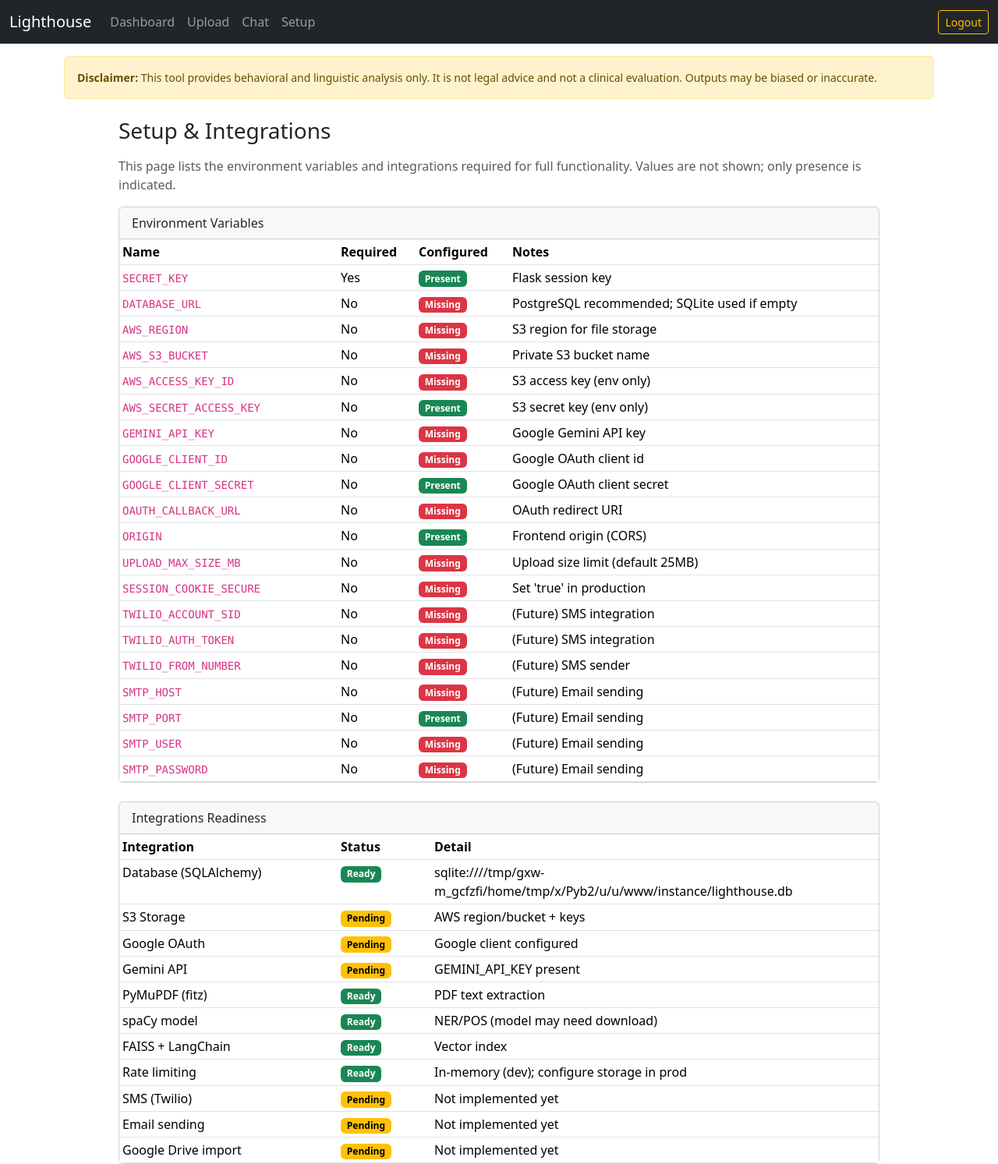
After one commit to TYjacoby71/Project-Lighthouse, a Flask app: page /setup in a window 1280 px wide. The commit adds this page. Shown: the whole page at 78% size. Run offline with Flask 3, Linux system fonts and the light colour scheme; a user stored in the database is signed in; some libraries are stand-ins or nearby versions.

Commit message:
feat: Add setup page to display env vars and integrations
Co-authored-by: jacobboulette <jacobboulette@outlook.com>

```diff
--- a/app/main/routes.py
+++ b/app/main/routes.py
@@ -500,3 +500,69 @@ def draft_response(communication_id: int):
     if not text_out:
         text_out = "AI draft unavailable. Configure GEMINI_API_KEY."
     return jsonify({'draft': text_out})
+
+
+@main_bp.route('/setup')
+@login_required
+def setup_page():
+    cfg = current_app.config
+
+    def present(key: str) -> bool:
+        val = cfg.get(key)
+        if isinstance(val, str):
+            return bool(val.strip())
+        return bool(val)
+
+    envs = [
+        {"name": "SECRET_KEY", "required": True, "present": present('SECRET_KEY'), "notes": "Flask session key"},
+        {"name": "DATABASE_URL", "required": False, "present": present('DATABASE_URL'), "notes": "PostgreSQL recommended; SQLite used if empty"},
+        {"name": "AWS_REGION", "required": False, "present": present('AWS_REGION'), "notes": "S3 region for file storage"},
+        {"name": "AWS_S3_BUCKET", "required": False, "present": present('AWS_S3_BUCKET'), "notes": "Private S3 bucket name"},
+        {"name": "AWS_ACCESS_KEY_ID", "required": False, "present": bool(os.getenv('AWS_ACCESS_KEY_ID')), "notes": "S3 access key (env only)"},
+        {"name": "AWS_SECRET_ACCESS_KEY", "required": False, "present": bool(os.getenv('AWS_SECRET_ACCESS_KEY')), "notes": "S3 secret key (env only)"},
+        {"name": "GEMINI_API_KEY", "required": False, "present": present('GEMINI_API_KEY'), "notes": "Google Gemini API key"},
+        {"name": "GOOGLE_CLIENT_ID", "required": False, "present": bool(os.getenv('GOOGLE_CLIENT_ID')), "notes": "Google OAuth client id"},
+        {"name": "GOOGLE_CLIENT_SECRET", "required": False, "present": bool(os.getenv('GOOGLE_CLIENT_SECRET')), "notes": "Google OAuth client secret"},
+        {"name": "OAUTH_CALLBACK_URL", "required": False, "present": bool(os.getenv('OAUTH_CALLBACK_URL')), "notes": "OAuth redirect URI"},
+        {"name": "ORIGIN", "required": False, "present": present('ORIGIN'), "notes": "Frontend origin (CORS)"},
+        {"name": "UPLOAD_MAX_SIZE_MB", "required": False, "present": bool(os.getenv('UPLOAD_MAX_SIZE_MB')), "notes": "Upload size limit (default 25MB)"},
+        {"name": "SESSION_COOKIE_SECURE", "required": False, "present": bool(os.getenv('SESSION_COOKIE_SECURE')), "notes": "Set 'true' in production"},
+        # Future optional integrations
+        {"name": "TWILIO_ACCOUNT_SID", "required": False, "present": bool(os.getenv('TWILIO_ACCOUNT_SID')), "notes": "(Future) SMS integration"},
+        {"name": "TWILIO_AUTH_TOKEN", "required": False, "present": bool(os.getenv('TWILIO_AUTH_TOKEN')), "notes": "(Future) SMS integration"},
+        {"name": "TWILIO_FROM_NUMBER", "required": False, "present": bool(os.getenv('TWILIO_FROM_NUMBER')), "notes": "(Future) SMS sender"},
+        {"name": "SMTP_HOST", "required": False, "present": bool(os.getenv('SMTP_HOST')), "notes": "(Future) Email sending"},
+        {"name": "SMTP_PORT", "required": False, "present": bool(os.getenv('SMTP_PORT')), "notes": "(Future) Email sending"},
+        {"name": "SMTP_USER", "required": False, "present": bool(os.getenv('SMTP_USER')), "notes": "(Future) Email sending"},
+        {"name": "SMTP_PASSWORD", "required": False, "present": bool(os.getenv('SMTP_PASSWORD')), "notes": "(Future) Email sending"},
+    ]
+
+    # Integration readiness checks
+    db_url = None
+    try:
+        db_url = str(db.engine.url)
+    except Exception:
+        db_url = 'Unavailable'
+
+    def check_import(mod_path: str) -> bool:
+        try:
+            __import__(mod_path)
+            return True
+        except Exception:
+            return False
+
+    integrations = [
+        {"name": "Database (SQLAlchemy)", "ready": True, "detail": db_url},
+        {"name": "S3 Storage", "ready": (present('AWS_REGION') and present('AWS_S3_BUCKET') and bool(os.getenv('AWS_ACCESS_KEY_ID')) and bool(os.getenv('AWS_SECRET_ACCESS_KEY'))), "detail": "AWS region/bucket + keys"},
+        {"name": "Google OAuth", "ready": (bool(os.getenv('GOOGLE_CLIENT_ID')) and bool(os.getenv('GOOGLE_CLIENT_SECRET'))), "detail": "Google client configured"},
+        {"name": "Gemini API", "ready": present('GEMINI_API_KEY'), "detail": "GEMINI_API_KEY present"},
+        {"name": "PyMuPDF (fitz)", "ready": check_import('fitz'), "detail": "PDF text extraction"},
+        {"name": "spaCy model", "ready": check_import('spacy'), "detail": "NER/POS (model may need download)"},
+        {"name": "FAISS + LangChain", "ready": (check_import('langchain') and check_import('langchain_community.vectorstores.faiss')), "detail": "Vector index"},
+        {"name": "Rate limiting", "ready": True, "detail": "In-memory (dev); configure storage in prod"},
+        {"name": "SMS (Twilio)", "ready": False, "detail": "Not implemented yet"},
+        {"name": "Email sending", "ready": False, "detail": "Not implemented yet"},
+        {"name": "Google Drive import", "ready": False, "detail": "Not implemented yet"},
+    ]
+
+    return render_template('main/setup.html', envs=envs, integrations=integrations)
--- a/app/templates/layout.html
+++ b/app/templates/layout.html
@@ -10,14 +10,26 @@
     <nav class="navbar navbar-expand-lg navbar-dark bg-dark">
       <div class="container-fluid">
         <a class="navbar-brand" href="{{ url_for('main.dashboard') }}">Lighthouse</a>
-        <div>
-          {% if current_user.is_authenticated %}
-          <a class="btn btn-sm btn-outline-light" href="{{ url_for('main.upload') }}">Upload</a>
-          <a class="btn btn-sm btn-outline-warning ms-2" href="{{ url_for('auth.logout') }}">Logout</a>
-          {% else %}
-          <a class="btn btn-sm btn-outline-light" href="{{ url_for('auth.login') }}">Login</a>
-          <a class="btn btn-sm btn-success ms-2" href="{{ url_for('auth.google_login') }}">Sign in with Google</a>
-          {% endif %}
+        <button class="navbar-toggler" type="button" data-bs-toggle="collapse" data-bs-target="#navbarsExample" aria-controls="navbarsExample" aria-expanded="false" aria-label="Toggle navigation">
+          <span class="navbar-toggler-icon"></span>
+        </button>
+        <div class="collapse navbar-collapse" id="navbarsExample">
+          <ul class="navbar-nav me-auto mb-2 mb-lg-0">
+            {% if current_user.is_authenticated %}
+            <li class="nav-item"><a class="nav-link" href="{{ url_for('main.dashboard') }}">Dashboard</a></li>
+            <li class="nav-item"><a class="nav-link" href="{{ url_for('main.upload') }}">Upload</a></li>
+            <li class="nav-item"><a class="nav-link" href="{{ url_for('main.chat') }}">Chat</a></li>
+            <li class="nav-item"><a class="nav-link" href="{{ url_for('main.setup_page') }}">Setup</a></li>
+            {% endif %}
+          </ul>
+          <div class="d-flex">
+            {% if current_user.is_authenticated %}
+            <a class="btn btn-sm btn-outline-warning" href="{{ url_for('auth.logout') }}">Logout</a>
+            {% else %}
+            <a class="btn btn-sm btn-outline-light" href="{{ url_for('auth.login') }}">Login</a>
+            <a class="btn btn-sm btn-success ms-2" href="{{ url_for('auth.google_login') }}">Sign in with Google</a>
+            {% endif %}
+          </div>
         </div>
       </div>
     </nav>
--- /dev/null
+++ b/app/templates/main/setup.html
@@ -0,0 +1,74 @@
+{% extends 'layout.html' %}
+{% block title %}Setup & Integrations{% endblock %}
+{% block content %}
+<div class="container mt-4" style="max-width: 1000px;">
+  <h3 class="mb-3">Setup & Integrations</h3>
+  <p class="text-muted">This page lists the environment variables and integrations required for full functionality. Values are not shown; only presence is indicated.</p>
+
+  <div class="card mb-4">
+    <div class="card-header">Environment Variables</div>
+    <div class="card-body p-0">
+      <div class="table-responsive">
+        <table class="table table-sm mb-0">
+          <thead>
+            <tr>
+              <th style="width: 280px;">Name</th>
+              <th style="width: 100px;">Required</th>
+              <th style="width: 120px;">Configured</th>
+              <th>Notes</th>
+            </tr>
+          </thead>
+          <tbody>
+            {% for e in envs %}
+            <tr>
+              <td><code>{{ e.name }}</code></td>
+              <td>{{ 'Yes' if e.required else 'No' }}</td>
+              <td>
+                {% if e.present %}
+                <span class="badge text-bg-success">Present</span>
+                {% else %}
+                <span class="badge text-bg-danger">Missing</span>
+                {% endif %}
+              </td>
+              <td>{{ e.notes }}</td>
+            </tr>
+            {% endfor %}
+          </tbody>
+        </table>
+      </div>
+    </div>
+  </div>
+
+  <div class="card">
+    <div class="card-header">Integrations Readiness</div>
+    <div class="card-body p-0">
+      <div class="table-responsive">
+        <table class="table table-sm mb-0">
+          <thead>
+            <tr>
+              <th style="width: 280px;">Integration</th>
+              <th style="width: 120px;">Status</th>
+              <th>Detail</th>
+            </tr>
+          </thead>
+          <tbody>
+            {% for i in integrations %}
+            <tr>
+              <td>{{ i.name }}</td>
+              <td>
+                {% if i.ready %}
+                <span class="badge text-bg-success">Ready</span>
+                {% else %}
+                <span class="badge text-bg-warning">Pending</span>
+                {% endif %}
+              </td>
+              <td>{{ i.detail }}</td>
+            </tr>
+            {% endfor %}
+          </tbody>
+        </table>
+      </div>
+    </div>
+  </div>
+</div>
+{% endblock %}
```
Also changed, not shown: instance/lighthouse.db.
